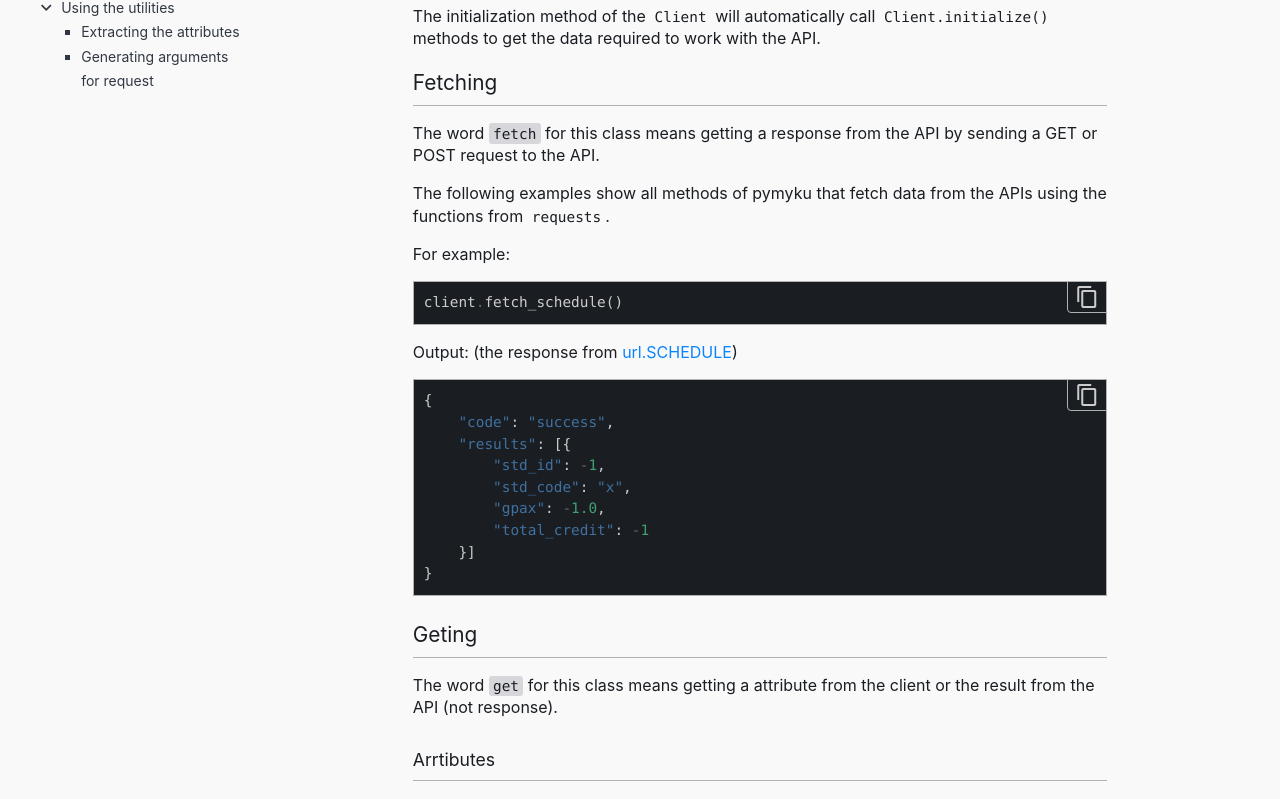
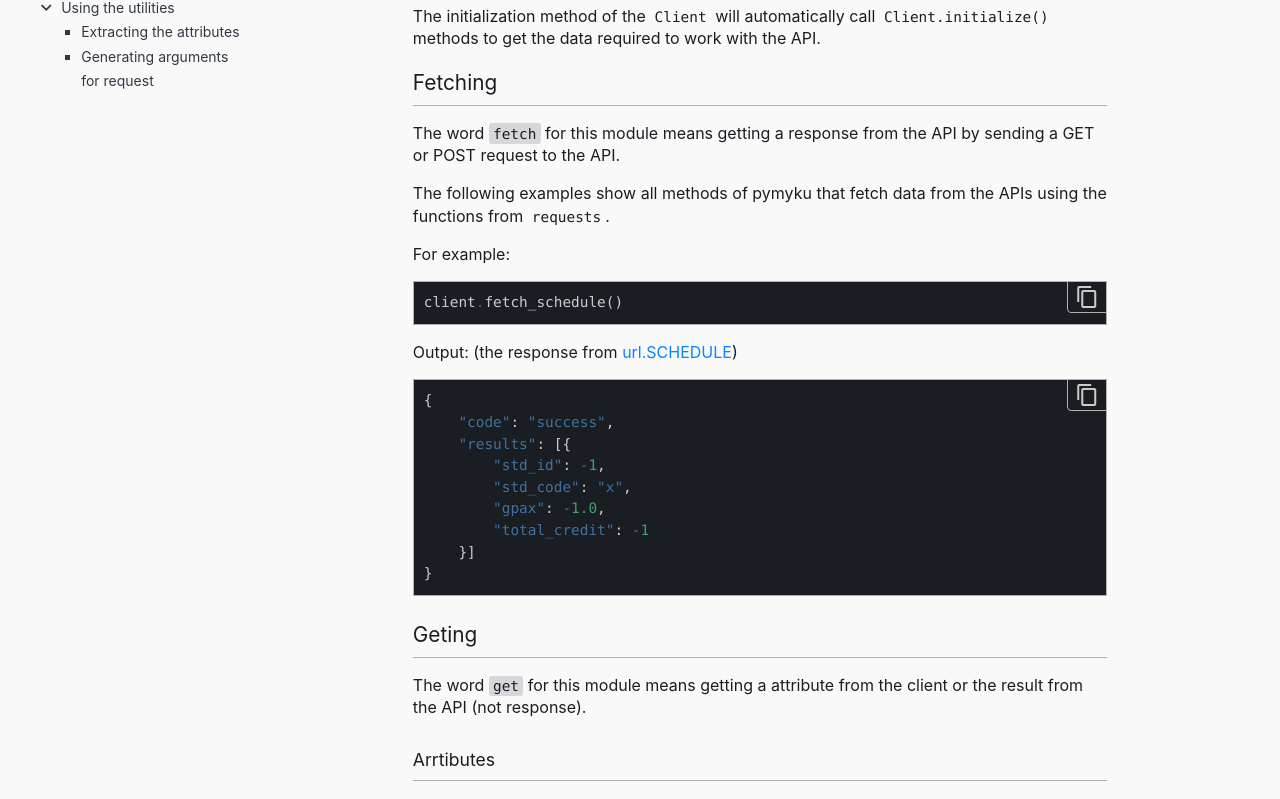
Before and after one commit to lazykern/pymyku, a Sphinx documentation site: the page built from docs/example.rst, in a window 1280 px wide and 1400 px high. Shown: the part 456-1255 px from the top of the window. Built offline with Sphinx 7.4.7, drawn with Linux system fonts in a browser that asks for light colours.

Commit message:
[+] typo bad

```diff
--- a/docs/example.rst
+++ b/docs/example.rst
@@ -26,7 +26,7 @@ The initialization method of the :class:`Client` will automatically call :meth:`
 Fetching
 ^^^^^^^^
 
-The word :code:`fetch` for this class means getting a response from the API by sending a GET or POST request to the API.
+The word :code:`fetch` for this module means getting a response from the API by sending a GET or POST request to the API.
 
 The following examples show all methods of pymyku that fetch data from the APIs using the functions from :class:`requests`.
 
@@ -53,7 +53,7 @@ Output: (the response from :ref:`:attr:`url.schedule``)
 Geting
 ^^^^^^
 
-The word :code:`get` for this class means getting a attribute from  the client or the result from the API (not response).
+The word :code:`get` for this module means getting a attribute from  the client or the result from the API (not response).
 
 Arrtibutes
 """"""""""
```
